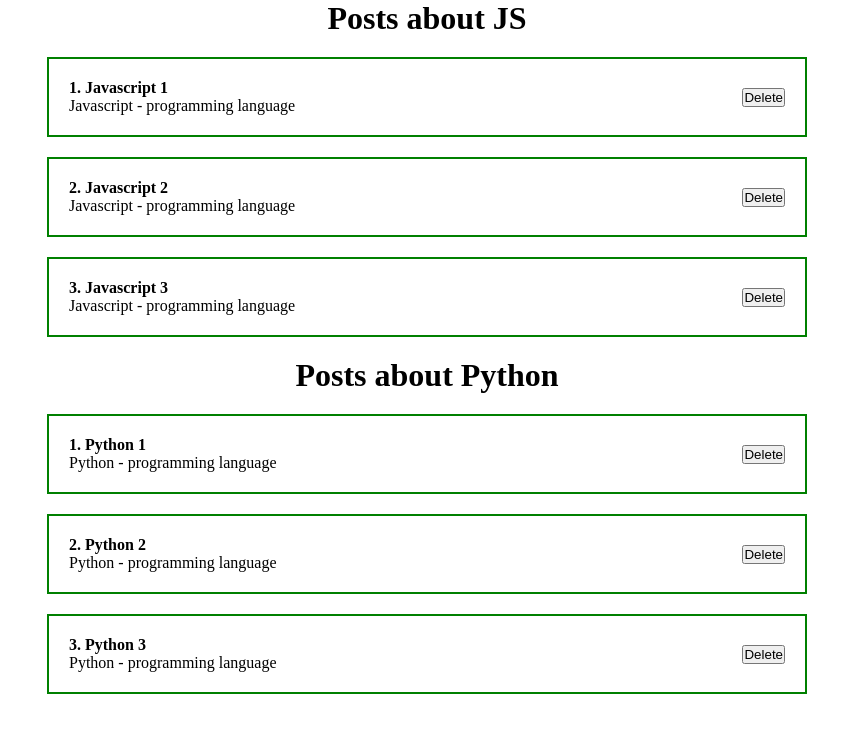
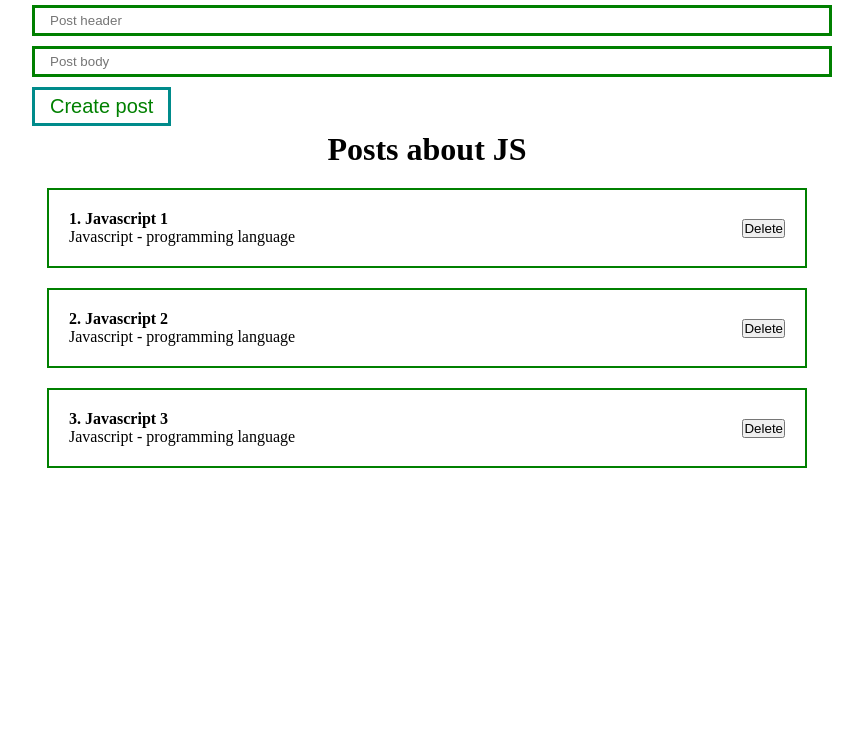
Before and after one commit to sikorskayaX/react-templates, a React (Create React App) app: page / in a window 1280 px wide. Shown: the top 732 px of the page, without its empty margins (213-1076 px from the left). Built offline with nearby package versions, Linux system fonts and the light colour scheme.

Commit message:
Add input and button components for creating new posts
- Added MyButton component for creating buttons with custom styles
- Added MyInput component for creating input fields with custom styles
- Implemented functionality to add new posts with user input

```diff
--- a/src/App.js
+++ b/src/App.js
@@ -2,6 +2,8 @@
 import PostItem from './components/PostItem';
 import './styles/App.css';
 import PostList from './components/PostList';
+import MyButton from './components/UI/button/MyButton';
+import MyInput from './components/UI/input/MyInput';
 
 
 const App = () => {
@@ -10,15 +12,40 @@
     {id: 2, title: 'Javascript 2', body: 'Javascript - programming language'},
     {id: 3, title: 'Javascript 3', body: 'Javascript - programming language'}
   ])
-  const [posts2, setPosts2] = useState([
-    {id: 1, title: 'Python 1', body: 'Python - programming language'},
-    {id: 2, title: 'Python 2', body: 'Python - programming language'},
-    {id: 3, title: 'Python 3', body: 'Python - programming language'}
-  ])
+
+  // способ получить инпут (управляемый элемент)
+  const [title, setTitle] = useState('')
+  const [body, setBody] = useState('')
+
+  const addNewPost = (e)=>{
+    e.preventDefault()
+    const newPost ={
+      id: Date.now(),
+      title,
+      body
+    }
+    setPosts([...posts, newPost])
+    setTitle('')
+    setBody('')
+  }
+
   return (
     <div className="App">
+      <form>
+        {/*Управляемые компоненты*/}
+        <MyInput
+          value = {title}
+          onChange = {e => setTitle(e.target.value)}
+          type='text'
+          placeholder ='Post header'/>
+        <MyInput
+          value = {body}
+          onChange = {e => setBody(e.target.value)}
+          type='text'
+          placeholder ='Post body'/>
+        <MyButton onClick = {addNewPost}>Create post</MyButton>
+      </form>
         <PostList posts={posts} title="Posts about JS"/>
-        <PostList posts={posts2} title="Posts about Python"/>
     </div>
   );
 }
--- a/src/components/PostItem.jsx
+++ b/src/components/PostItem.jsx
@@ -6,7 +6,7 @@
   return (
     <div className = "post">
     <div className = "post__content">
-      <strong>{props.post.id}. {props.post.title}</strong>
+      <strong>{props.number}. {props.post.title}</strong>
       <div>
         {props.post.body}
       </div>
--- a/src/components/PostList.jsx
+++ b/src/components/PostList.jsx
@@ -7,8 +7,8 @@
         <h1 style = {{textAlign: 'center'}}>
             {title}
         </h1>
-        {posts.map((post) =>
-            <PostItem post = {post} key = {post.id}/>
+        {posts.map((post, index) =>
+            <PostItem number = {index + 1} post = {post} key = {post.id}/>
       )}
   </div>
   );
--- /dev/null
+++ b/src/components/UI/button/MyButton.jsx
@@ -0,0 +1,14 @@
+import React from 'react';
+import classes from './MyButton.module.css';
+
+const MyButton = ({children, ...props}) => {
+
+
+  return (
+    <button {...props} className={classes.myBtn}>
+        {children}
+    </button>
+  );
+};
+
+export default MyButton;
--- /dev/null
+++ b/src/components/UI/button/MyButton.module.css
@@ -0,0 +1,9 @@
+.myBtn {
+    padding: 5px 15px;
+    margin: 5px;
+    color: green;
+    font-size: 20px;
+    background: transparent;
+    border: 3px solid darkcyan;
+    cursor: pointer;
+}
--- /dev/null
+++ b/src/components/UI/input/MyInput.jsx
@@ -0,0 +1,10 @@
+import React from 'react';
+import classes from './MyInput.module.css';
+
+const MyInput = (props) => {
+  return (
+    <input className={classes.myInput} {...props}/>
+  );
+};
+
+export default MyInput;
--- /dev/null
+++ b/src/components/UI/input/MyInput.module.css
@@ -0,0 +1,7 @@
+.myInput
+{
+    width: 100%;
+    padding: 5px 15px;
+    margin: 5px;
+    border: 3px solid green;
+}
```
